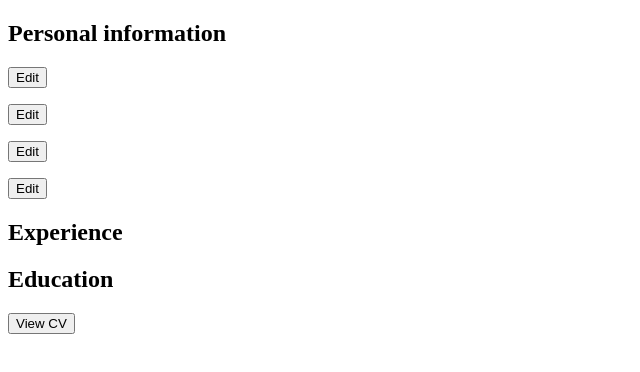
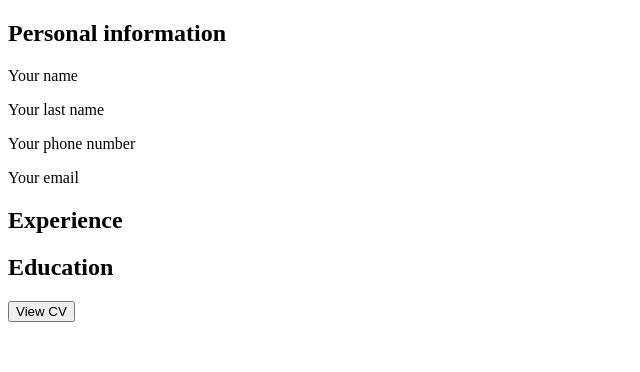
Before and after one commit to guihi1/cv-maker, a React (Create React App) app: page / in a window 1280 px wide. Shown: the top 372 px of the page, without its empty margins (0-640 px from the left). Built offline with nearby package versions, Linux system fonts and the light colour scheme.

Commit message:
Add info in state

```diff
--- a/src/components/InfoInput.js
+++ b/src/components/InfoInput.js
@@ -3,30 +3,64 @@ import React, { Component } from 'react'
 class InfoInput extends Component {
   constructor(props) {
     super(props);
+
+    this.state = {
+      info: {
+        firstName: 'Your name',
+        lastName: 'Your last name',
+        phoneNumber: 'Your phone number',
+        email: 'Your email',
+      },
+      edit: false,
+    }
+  }
+
+  handleInfoChange = data => (e) => {
+    this.setState({
+      info: {
+        [data]: e.target.value,
+      },
+    });
   }
 
   render() {
+    const { info, edit } = this.state;
+    if (!edit) {
+      return (
+        <div>
+          <p>{info.firstName}</p>
+          <p>{info.lastName}</p>
+          <p>{info.phoneNumber}</p>
+          <p>{info.email}</p>
+        </div>
+      );
+    } else {
       return (
         <div>
           <div>
-          <p id="first-name">{this.props.firstName}</p>
+            <label htmlFor="first-name" type="text"></label>
+            <input id="first-name" />
             <button>Edit</button>
           </div>
           <div>
-          <p id="last-name">{this.props.lastName}</p>
+            <label htmlFor="last-name"></label>
+            <input id="last-name" type="text" />
             <button>Edit</button>
           </div>
           <div>
-          <p id="email">{this.props.email}</p>
+            <label htmlFor="email"></label>
+            <input id="email" type="email" />
             <button>Edit</button>
           </div>
           <div>
-          <p id="phone">{this.props.phone}</p>
+            <label htmlFor="phone"></label>
+            <input id="phone" type="number" />
             <button>Edit</button>
           </div>
         </div>
       );
     }
   }
+}
 
 export default InfoInput;
```
Lines whose indentation alone changed are shown as unchanged.
